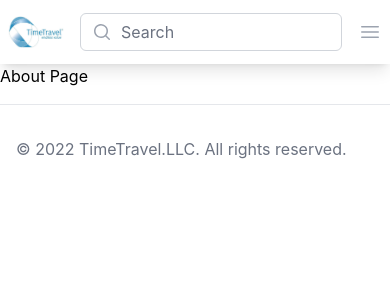
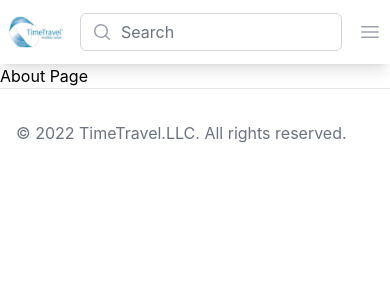
Before and after one commit to sailingdev/medium-clone-next-app, a Next.js app: page /about in a window 390 px wide. Shown: the top 300 px of the page. Built offline with nearby package versions, Linux system fonts and the light colour scheme.

Commit message:
Update: style

```diff
--- a/components/_pages/Home/styles.module.scss
+++ b/components/_pages/Home/styles.module.scss
@@ -1,5 +1,5 @@
 .wrapper {
-  @apply bg-white pt-8;
+  @apply bg-white py-8;
 
   .blogWrapper {
     @apply container mx-auto px-4 grid xl:grid-cols-4 lg:grid-cols-3 sm:grid-cols-2 grid-cols-1 gap-4;
--- a/components/_ui/SearchBox/styles.module.scss
+++ b/components/_ui/SearchBox/styles.module.scss
@@ -10,6 +10,6 @@
   }
 
   .inputWrapper {
-    @apply block w-full py-2 pl-10 pr-3 leading-5 placeholder-gray-500 bg-white border border-gray-300 rounded-md focus:border-indigo-500 focus:placeholder-gray-400 focus:outline-none focus:ring-1 focus:ring-indigo-500 sm:text-sm;
+    @apply block w-full py-2 pl-10 pr-3 leading-5 placeholder-gray-500 bg-white border border-gray-300 rounded-md focus:border-indigo-500 focus:placeholder-gray-400 focus:outline-none focus:ring-1 focus:ring-indigo-500 sm:text-sm text-black;
   }
 }
--- a/layout/Footer/styles.module.scss
+++ b/layout/Footer/styles.module.scss
@@ -1,5 +1,5 @@
 .wrapper {
-  @apply mt-4 border-t border-gray-200 lg:mt-8 bg-white;
+  @apply border-t border-gray-200 lg:mt-8 bg-white;
 
   .textWrapper {
     @apply container pt-8 mx-auto md:flex md:items-center md:justify-between;
```
